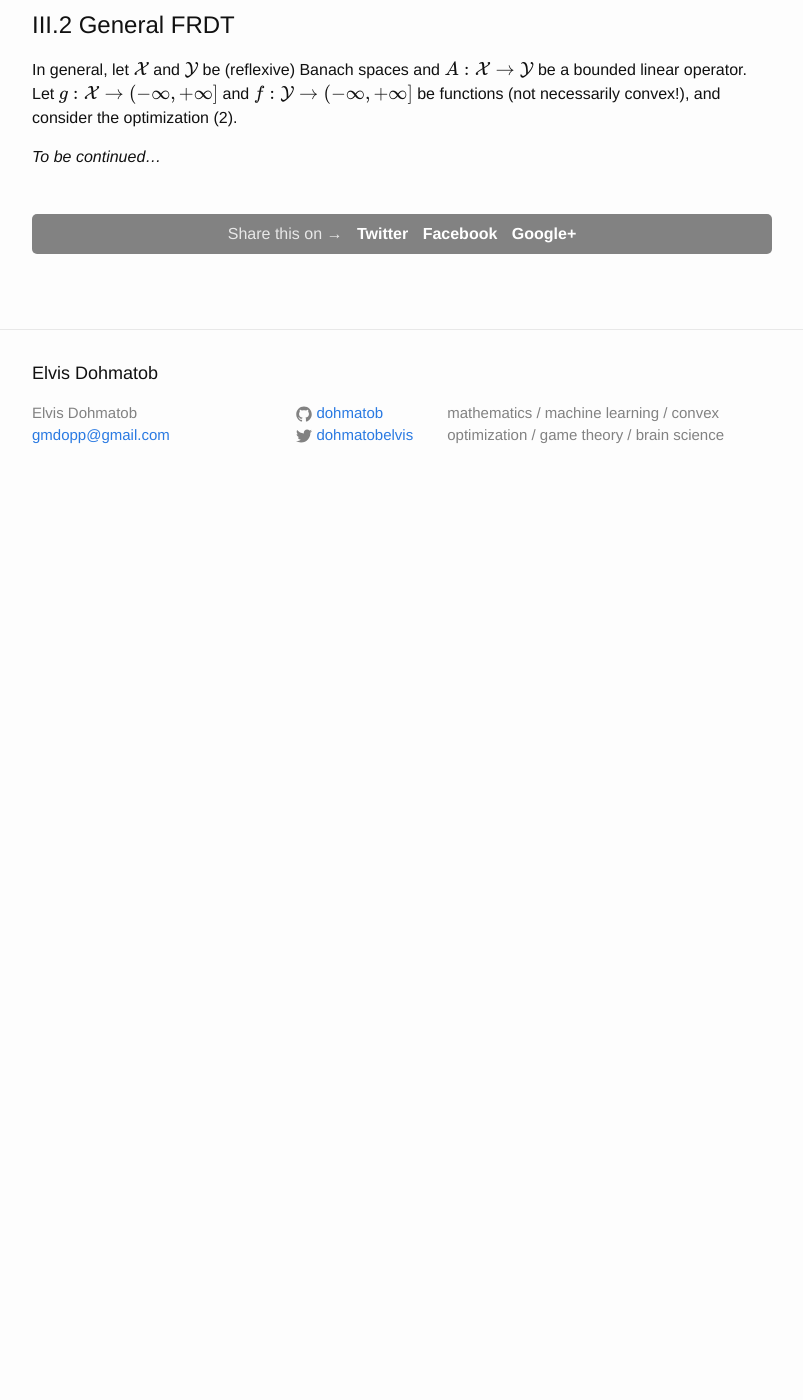
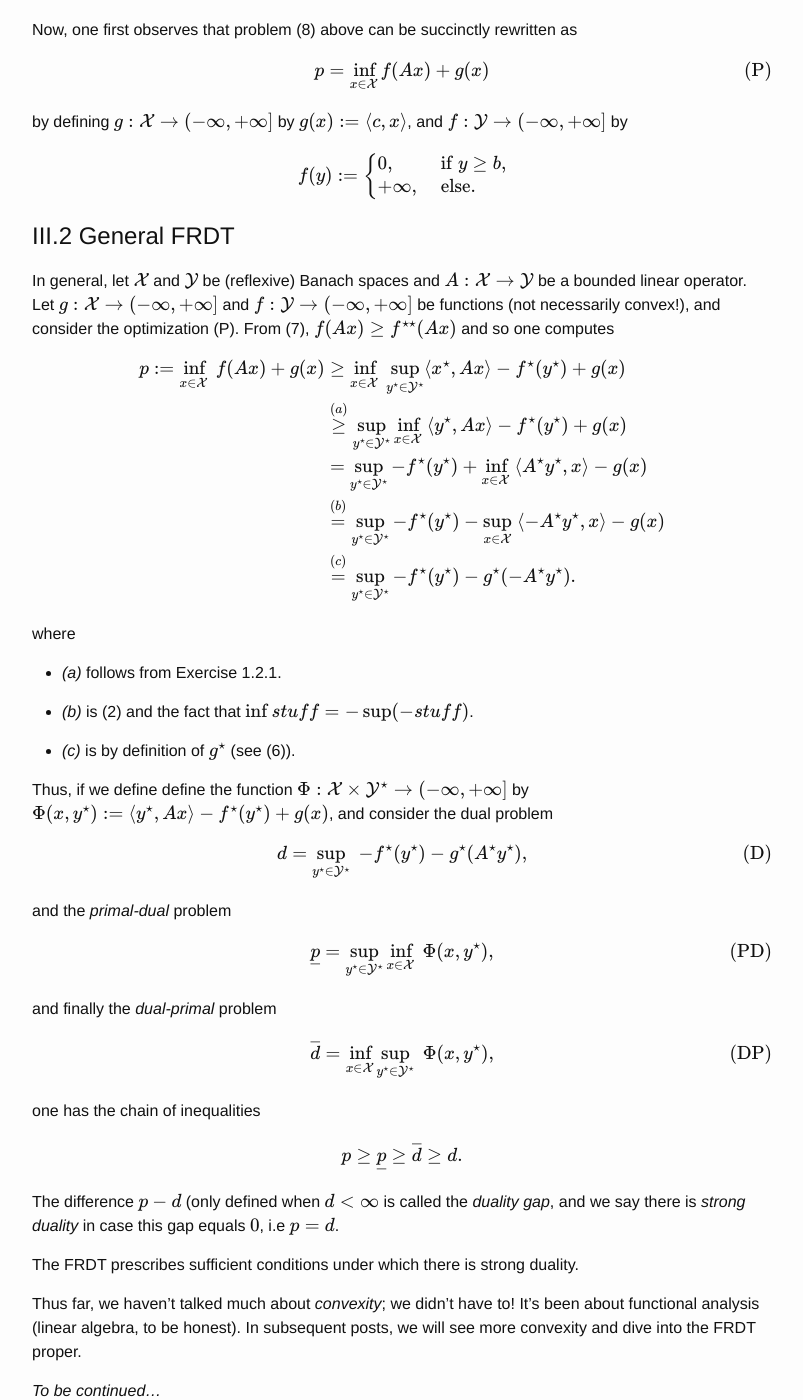
Before and after one commit to dohmatob/dohmatob.github.io, a Jekyll site: the page built from _posts/2019-10-31-duality.md, in a window 1280 px wide and 1400 px high, scrolled down 5498 px. Shown: the whole window, without its empty margins (238-1041 px from the left). Built offline with Jekyll 4.4.1, drawn with Linux system fonts in a browser that asks for light colours; formulas are drawn with MathJax 3; comment, search, counter and statistics services are not loaded; before the commit the page ends 6005 px from its top, so only the background shows below that; some of the changed text lies outside the part shown.

Commit message:
more flesh to FRDT

```diff
--- a/_posts/2019-10-31-duality.md
+++ b/_posts/2019-10-31-duality.md
@@ -33,6 +33,7 @@ $$
 \def\Xss{\X^{\star\star}}
 \def\Yss{\Y^{\star\star}}
 \def\gss{g^{\star\star}}
+\def\fss{f^{\star\star}}
 \def\fstar{f^\star}
 \def\gstar{g^\star}
 \def\xstar{x^\star}
@@ -80,16 +81,27 @@ The exposition will be split into different parts, delivering by means of variou
 
 Now that all the boring stuff is out of the way, let's get down to business.
 
+I.2 -- Exercises
+================
+
+**Exercise 1.2.1.** Let $\X$ and $\Y$ be abstract sets, and consider a function
+$\Phi: \X \times \Y \rightarrow (-\infty,+\infty]$. Prove the following inequality
+
+$$
+\inf_x\;\sup_y\; \Phi(x, y) \ge \sup_y\;\inf_x\; \Phi(x, y).
+$$
+
+*Hint.* Direct computation.
 
 ## II -- Preliminaries on convex analysis
 
 II.1 Banach spaces
 ======================
 Given a Banach space $\X$ over the reals $\mathbb K=\mathbb R$ or complex numbers $\mathbb K=\mathbb C$,
-i.e a *complete* normed vector space over $\mathbb R$ or $\mathbb C$, with norm $$\|.\|$$ or $$\|\cdot\|_{\X}$$ in case there is a risk of confusion, its *topological dual* (or *dual* for short) will be denoted $\Xstar$. This is simply the space of all linear functions (aka *bras*, as referred to by physicists) $\langle \xstar|: \mathcal X \rightarrow \mathbb K$. The *bracket* $\langle \xstar,x\rangle$ denotes the action of the linear form $\xstar$ (or $\langle \xstar|$, to keep the previous *bra* terminology) on the point $x \in \X$ (also called a *ket*, and denoted $|x\rangle$, by physicists), i.e $\langle \xstar,x\rangle := \langle \xstar|(x) := \xstar(x) $. The space $\Xstar$ is a Banach space too, with norm given by
+i.e a *complete* normed vector space over $\mathbb R$ or $\mathbb C$, with norm $$\|.\|$$ or $$\|\cdot\|_{\X}$$ in case there is a risk of confusion, its *topological dual* (or *dual* for short) will be denoted $\Xstar$. This is simply the space of all *linear functionals* (aka *bras*, as referred to by physicists) $\langle \xstar|: \mathcal X \rightarrow \mathbb K$. The *bracket* $\langle \xstar,x\rangle$ denotes the action of the linear form $\xstar$ (or $\langle \xstar|$, to keep the previous *bra* terminology) on the point $x \in \X$ (also called a *ket*, and denoted $|x\rangle$, by physicists), i.e $\langle \xstar,x\rangle := \langle \xstar|(x) := \xstar(x) $. The space $\Xstar$ is a Banach space too, with norm given by
 
 $$
-\|\xstar\|_* := \sup_{x \in \BX}\langle \xstar,x\rangle. \tag{2}
+\|\xstar\|_* := \sup_{x \in \BX}\langle \xstar,x\rangle. \tag{1}
 $$
 
 Here $$\BX := \{x \in \X \mid \|x\| \le 1\}$$ is the unit ball of $\X$.
@@ -99,12 +111,12 @@ $$
 then $\Xstar:=\M(\Omega)$ is simply the space of *Radon measures* on $\Omega$. This is a consequence of the celebrated  <a href="https://en.wikipedia.org/wiki/Riesz%E2%80%93Markov%E2%80%93Kakutani_representation_theorem">Riesz–Markov–Kakutani representation theorem</a>. For $u \in \C(\Omega)$ and $p \in \M(\Omega)$, the bracket $\langle u,p\rangle$
 then corresponds to taking the *expectation* of the function $u$  w.r.t to the measure $p$, i.e $\langle u,p\rangle := \mathbb E_{\omega \sim p}[u(\omega)] := \int_{\Omega} u dp$.
 
-Every Banach space $\X$ considered here will be assumed to be *reflexive*, which (roughly) means that $\X$ is equal to its respective *bi-dual* $\Xss$ (the dual of the dual of $\X$).
+Except otherwise stated, every Banach space $\X$ considered here will be assumed to be *reflexive*, which (roughly) means that $\X$ is equal to its respective *bi-dual* $\Xss$ (the dual of the dual of $\X$).
 
 Given a bounded linear operator $A:\X \rightarrow \Y$ between Banach spaces $\mathcal X$ and $\mathcal Y$, its adjoint $\Astar:\Ystar \rightarrow \Xstar$ is defined implicitly by the functional relation
 
 $$
-\langle \xstar,Ax\rangle = \langle \Astar\xstar,x\rangle,\;\forall (x,\xstar) \in \X \times \Xstar.
+\langle \ystar,Ax\rangle = \langle \Astar\ystar,x\rangle,\;\forall (x,\ystar) \in \X \times \Ystar. \tag{2}
 $$
 
 For example, if $\X$ and $\Y$ are finite-dimensional real euclidean spaces (think of $\mathbb R^n$ and $\mathbb R^q$), then $A$ is simply a matrix, and $\Astar$ is its transpose!
@@ -117,12 +129,13 @@ $$
 0,&\mbox{ if }x \in C,\\
 +\infty,&\mbox{ else,}
 \end{cases}
+\tag{3}
 $$
 
 and its *support function* $\sigma_C:\Xstar \rightarrow (-\infty, +\infty]$ by
 
 $$
-\sigma_C(\xstar) := \sup_{x \in C}\;\langle \xstar,x\rangle.
+\sigma_C(\xstar) := \sup_{x \in C}\;\langle \xstar,x\rangle. \tag{4}
 $$
 
 For example, the dual norm (defined in equation (1)) of the norm on $\X$ is the support function of the unit ball in $\X$.
@@ -132,7 +145,7 @@ II.2 Subgradients, subdifferentials, and Fenchel conjugates
 The *subdifferential* of the function $g: \X \rightarrow (-\infty, +\infty]$ at a point $x \in \X$, denoted $\partial g(x)$ is defined by
 
 $$
-\partial g(x) := \{v \in \Xstar \mid g(x') \ge g(x) + \langle v,x'-x\rangle\;\forall x' \in \X\}
+\partial g(x) := \{v \in \Xstar \mid g(x') \ge g(x) + \langle v,x'-x\rangle\;\forall x' \in \X\} \tag{5}
 $$
 
 Every $v \in \partial g(x)$ is called a *subgradient* of $g$ at $x$. Of course, if $g$ is convex and differentiable at $x$, then $$\partial g(x) = \{ \nabla f(x) \}$$.
@@ -149,14 +162,14 @@ $$
 The *Fenchel conjugate* (aka *convex conjugate*) of $g$ is the function $\gstar:\Xstar \rightarrow (-\infty, +\infty]$ defined by
 
 $$
-\gstar(\xstar) := \sup_{x \in \X}\;\langle \xstar,x\rangle - g(x).
+\gstar(\xstar) := \sup_{x \in \X}\;\langle \xstar,x\rangle - g(x). \tag{6}
 $$
 
 Because $\gstar$ is a point-wise supremum of affine functions, it is automatically convex, even when $g$ is not convex! The *bi-conjugate* of $g$,
 denoted $\gss:\Xss (= \X) \rightarrow \Yss (= \Y)$, is defined as the Fenchel conjugate of $g^*$ (i.e the Fenchel conjugate of the Fenchel conjugate). It's not hard to show that
 
 $$
-g \ge \gss.
+g \ge \gss. \tag{7}
 $$
 
 
@@ -216,7 +229,7 @@ II.4 Exercises
 Show that negative-entropy $\M(\Omega) \mapsto (-\infty,+\infty]$ defined by
 
 $$
-H_{p_0}(p) := KL(P\|p_0) :=-\mathbb E_{\omega \sim p}\left[\log(p(\omega)/p_0(\omega))\right]
+H_{p_0}(p) := KL(p\|p_0) :=-\mathbb E_{\omega \sim p}\left[\log(p(\omega)/p_0(\omega))\right]
 $$
 
 and log-sum-exp $\C(\Omega) \mapsto (-\infty,+\infty]$ defined by
@@ -253,18 +266,18 @@ $$
 III -- The Fenchel-Rockafellar duality theorem
 --------------------------------------------------
 
-III.1 Motivating Linear Programming (LP)
+III.1 Motivating Example: Linear Programming (LP)
 =================================================
 We motivate things with the Linear Programming (LP), a sub-field of convex optimization which basically gave birth to convex optimization and convex convex analysis (thanks to Lionid Kantorovich, R.T Rockafellar, Jean-Jaques Moreau, etc.). So, consider the case where $\Y$ be a real Banach space, and $\X$ and $A$ be as before. Let $b \in \Y$ and $c \in \Xstar$, and consider the problem
 
 $$
-p = \inf_{Ax \ge b}\langle c, x\rangle \tag{2}.
+p = \inf_{Ax \ge b}\langle c, x\rangle \tag{LP}.
 $$
 
 It's well-know that the "dual" of the above problem is the problem
 
 $$
-d=\sup_{\xstar \in \Xstar,\; \xstar \ge 0,\;\Astar\xstar = c}\langle b,\xstar\rangle.
+d=\sup_{\xstar \in \Xstar,\; \xstar \ge 0,\;\Astar\xstar = c}\langle b,\xstar\rangle. \tag{Dual-LP}
 $$
 
 Moreover, one has $p \ge d$ with equality under certain delicate conditions.
@@ -273,10 +286,10 @@ Moreover, one has $p \ge d$ with equality under certain delicate conditions.
 
 In a sense, the aim of this blogpost to explain this correspondence, using the modern framework of convex analysis. I mean "modern" in the sense that we won't be talking about things like "slack variables", "slater's condition", "Lagrange multipliers", etc. Only Fenchel conjugates, subdifferentials, etc. We will still be talking about Karush-Kuhn-Tucker (KKT) conditions though.
 
-Now, one first observes that problem (2) above can be succinctly rewritten as
+Now, one first observes that problem (8) above can be succinctly rewritten as
 
 $$
-\inf_{x \in \X}f(Ax) + g(x) \tag{3}
+p=\inf_{x \in \X}f(Ax) + g(x) \tag{P}
 $$
 
 by defining $g:\X \rightarrow (-\infty, +\infty]$ by $g(x) := \langle c, x\rangle$, and $f:\Y \rightarrow (-\infty,+\infty]$ by
@@ -289,6 +302,58 @@ $$
 
 III.2 General FRDT
 ======================
-In general, let $\X$ and $\Y$ be (reflexive) Banach spaces and $A:\X \rightarrow \Y$ be a bounded linear operator. Let $g:\X \rightarrow (-\infty, +\infty]$ and $f: \Y \rightarrow (-\infty, +\infty]$ be functions (not necessarily convex!), and consider the optimization (2).
+In general, let $\X$ and $\Y$ be (reflexive) Banach spaces and $A:\X \rightarrow \Y$ be a bounded linear operator. Let $g:\X \rightarrow (-\infty, +\infty]$ and $f: \Y \rightarrow (-\infty, +\infty]$ be functions (not necessarily convex!), and consider the optimization (P). From (7), $f(Ax) \ge \fss(Ax)$ and so one computes
+
+$$
+\begin{split}
+p := \inf_{x \in \X}\; f(Ax) + g(x) &\ge \inf_{x \in \X}\; \sup_{\ystar \in \Ystar} \langle \xstar,Ax\rangle - \fstar(\ystar) + g(x)\\
+& \overset{(a)}{\ge} \sup_{\ystar \in \Ystar}\inf_{x \in \X} \;\langle \ystar,Ax\rangle - \fstar(\ystar) + g(x)\\
+& = \sup_{\ystar \in \Ystar}-\fstar(\ystar) + \inf_{x \in \X} \;\langle \Astar\ystar,x\rangle - g(x)\\
+& \overset{(b)}{=} \sup_{\ystar \in \Ystar}-\fstar(\ystar) - \sup_{x \in \X} \;\langle -\Astar\ystar,x\rangle - g(x)\\
+& \overset{(c)}{=} \sup_{\ystar \in \Ystar}-\fstar(\ystar) - \gstar(-\Astar\ystar).
+\end{split}
+$$
+
+where
+
+- *(a)* follows from Exercise 1.2.1.
+
+- *(b)* is (2) and the fact that $\inf stuff = -\sup(-stuff)$.
+
+- *(c)* is by definition of $\gstar$ (see (6)).
+
+Thus, if we define define the function $\Phi:\X \times \Ystar \rightarrow (-\infty, +\infty]$ by
+$\Phi(x,\ystar) := \langle \ystar,Ax\rangle - \fstar(\ystar) + g(x)$, and consider the dual problem
+
+$$
+d = \sup_{\ystar \in \Ystar}\; -\fstar(\ystar) - \gstar(\Astar\ystar), \tag{D}
+$$
+
+and the *primal-dual* problem
+
+$$
+\underline{p} = \sup_{\ystar \in \Ystar}\inf_{x \in \X} \;\Phi(x,\ystar), \tag{PD}
+$$
+
+and finally the *dual-primal* problem
+
+$$
+\overline{d} = \inf_{x \in \X}\sup_{\ystar \in \Ystar} \;\Phi(x,\ystar), \tag{DP}
+$$
+
+one has the chain of inequalities
+
+$$
+p \ge \underline{p} \ge \overline{d} \ge d.
+$$
+
+The difference $p - d$ (only defined when $d < \infty$ is called the *duality gap*,
+and we say there is *strong duality* in case this gap equals $0$, i.e $p=d$.
+
+The FRDT prescribes sufficient conditions under which there is strong duality.
+
+Thus far, we haven't talked much about *convexity*; we didn't have to! It's been about
+functional analysis (linear algebra, to be honest).
+In subsequent posts, we will see more convexity and dive into the FRDT proper.
 
 *To be continued...*
```
Also changed, not shown: other parts of _posts/2019-10-31-duality.md (+1 -1 lines).
